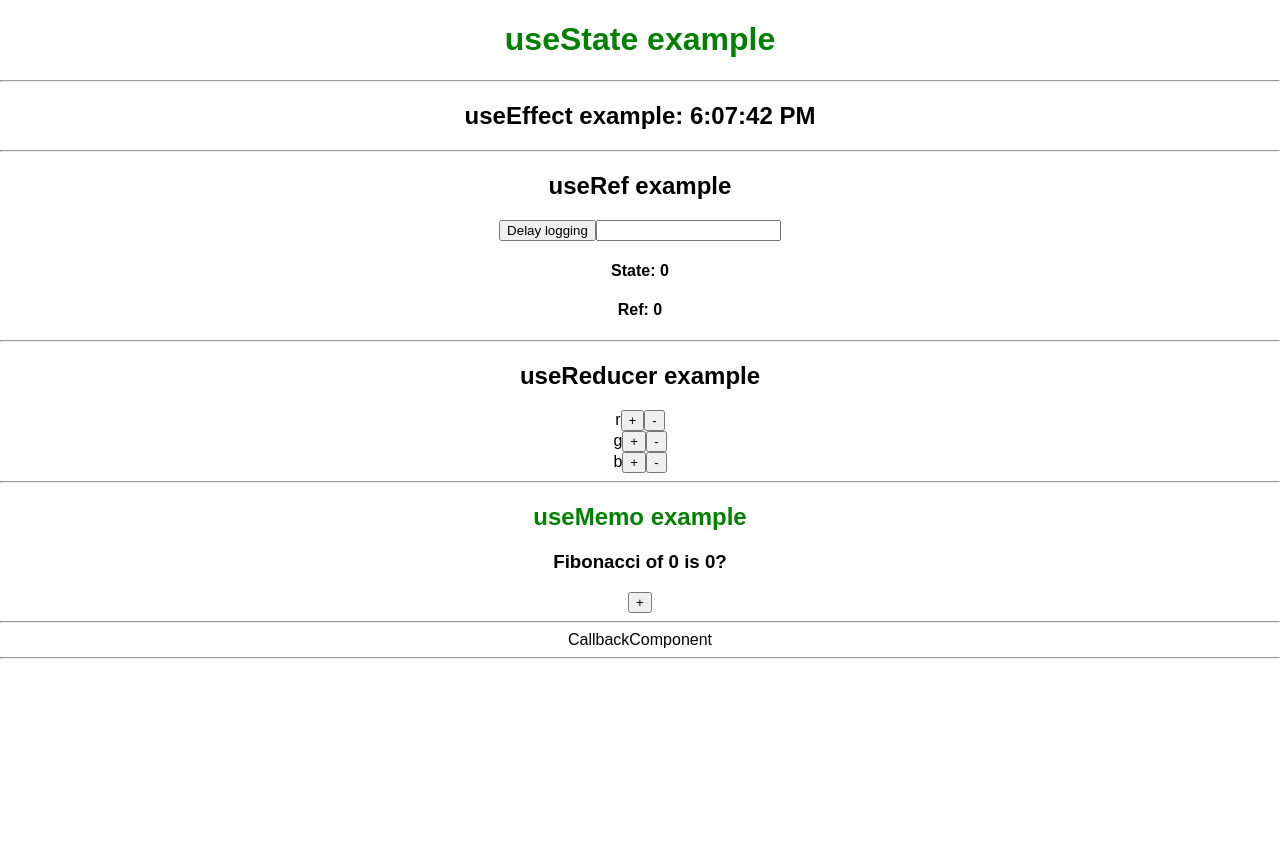
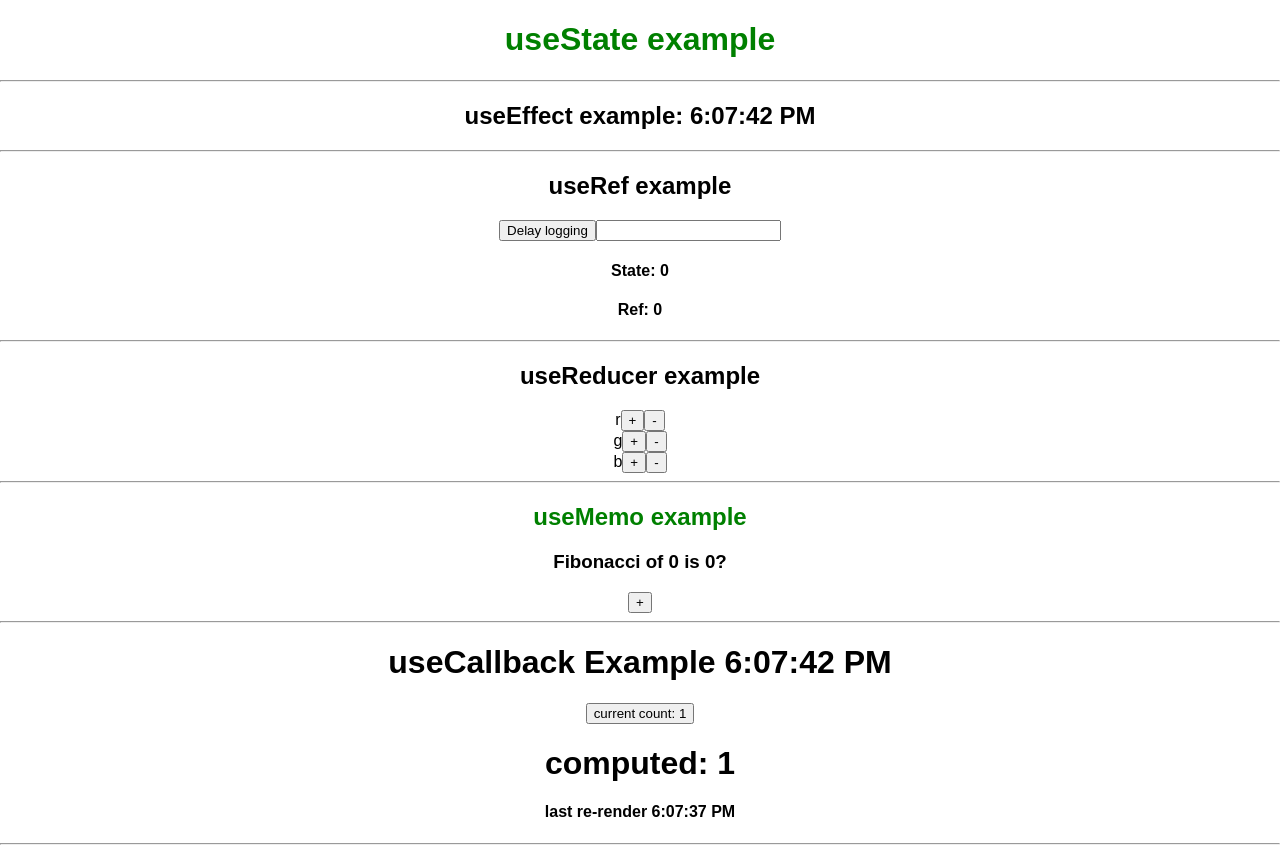
Before and after one commit to mirek-t/useReact, a React (Create React App) app: page / in a window 1280 px wide. Before the commit the page ends 800 px from the top, so only its background shows below. Built offline with nearby package versions, Linux system fonts and the light colour scheme.

Commit message:
useCallback

```diff
--- a/src/Callback.jsx
+++ b/src/Callback.jsx
@@ -1,7 +1,42 @@
-import React from "react";
+import { useState, useEffect, useCallback, memo } from "react";
 
-function CallbackComponent() {
-  return <div>CallbackComponent</div>;
-}
+const ExpensiveComputationComponent = memo(({ compute, count }) => {
+  return (
+    <div>
+      <h1>computed: {compute(count)}</h1>
+      <h4>last re-render {new Date().toLocaleTimeString()}</h4>
+    </div>
+  );
+});
+
+const CallbackComponent = () => {
+  const [time, setTime] = useState(new Date());
+  const [count, setCount] = useState(1);
+  useEffect(() => {
+    const timer = setTimeout(() => setTime(new Date()), 1000);
+    return () => clearTimeout(timer);
+  });
+
+  const fibonacci = (n) => {
+    if (n <= 1) {
+      return 1;
+    }
+
+    return fibonacci(n - 1) + fibonacci(n - 2);
+  };
+
+  return (
+    <div>
+      <h1>useCallback Example {time.toLocaleTimeString()}</h1>
+      <button onClick={() => setCount(count + 1)}>
+        current count: {count}
+      </button>
+      <ExpensiveComputationComponent
+        compute={useCallback(fibonacci, [])}
+        count={count}
+      />
+    </div>
+  );
+};
 
 export default CallbackComponent;
```
